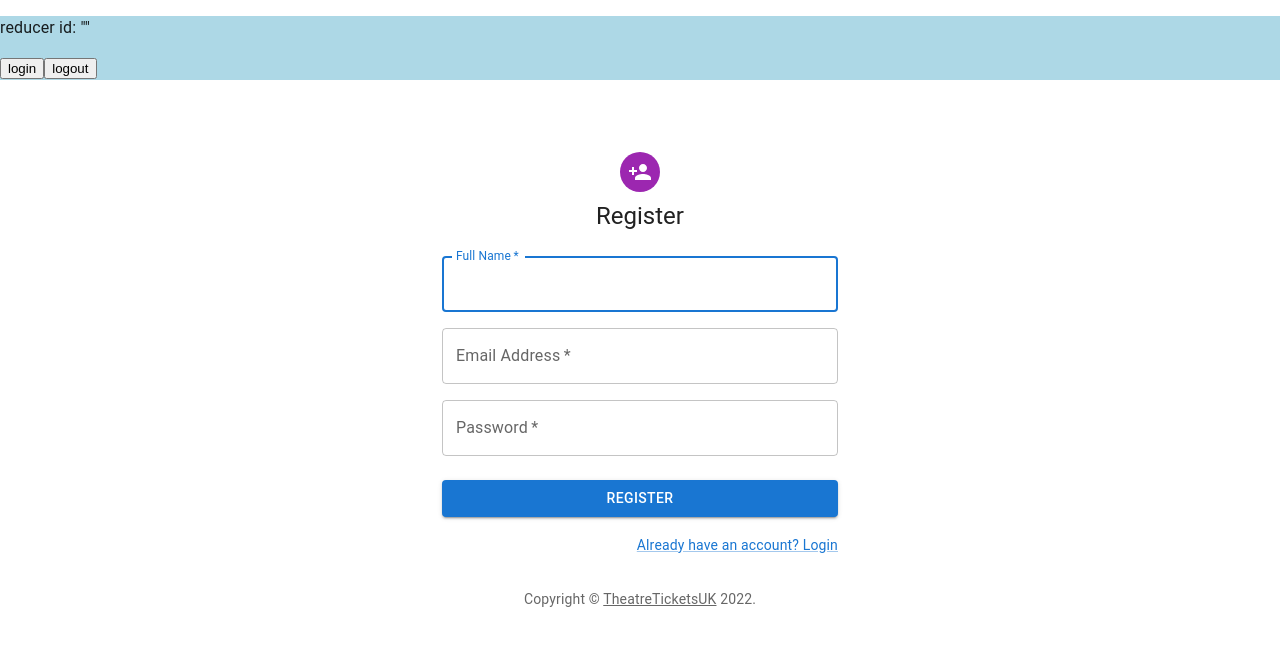
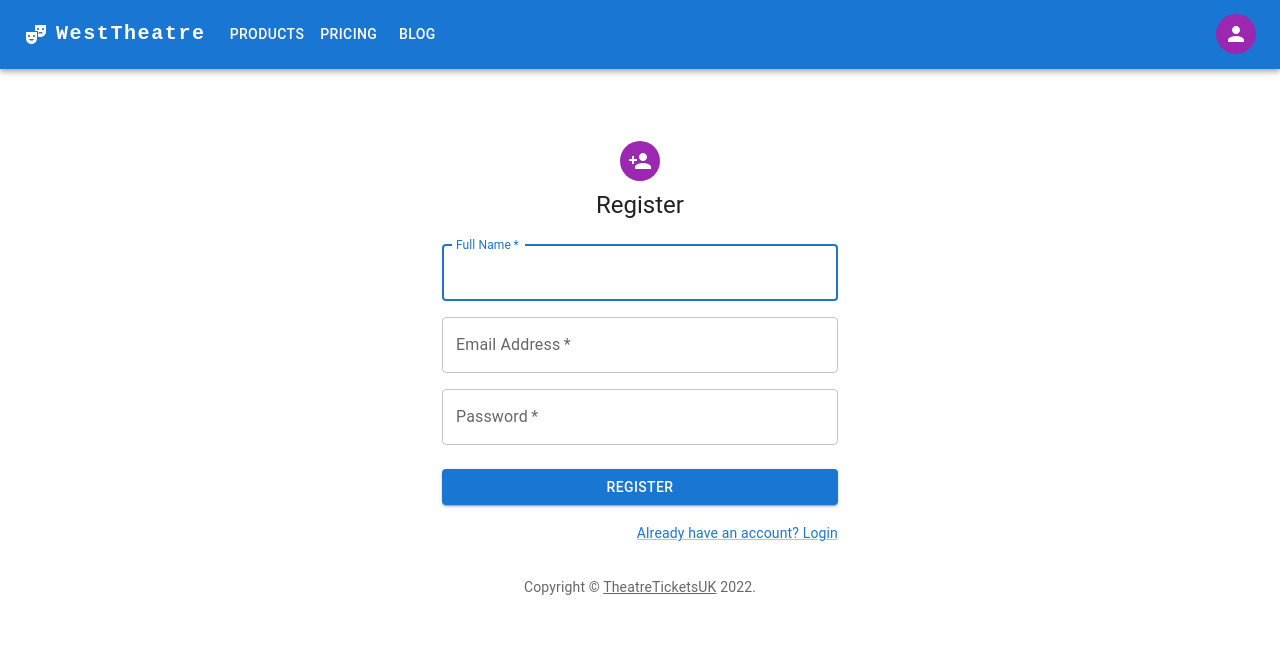
Before and after one commit to Yunus0or1/CP70032E-Final-Assignment, a React (Create React App) app: page /register in a window 1280 px wide. Shown: the top 646 px of the page. Built offline with nearby package versions, Linux system fonts and the light colour scheme.

Commit message:
header, ...
- changing id to user with regard to auth

```diff
--- a/src/App.js
+++ b/src/App.js
@@ -3,7 +3,7 @@
 
 // state
 import { useSelector } from "react-redux";
-import { selectId } from "./state/authSlice";
+import { selectUser } from "./state/authSlice";
 
 // routing
 import { Routes, Route, Navigate, Outlet } from "react-router-dom";
@@ -35,7 +35,7 @@
 };
 
 export const App = () => {
-  const user = useSelector(selectId);
+  const user = useSelector(selectUser);
 
   return (
     <>
--- a/src/components/Header.js
+++ b/src/components/Header.js
@@ -1,16 +1,216 @@
 import React, { useState } from "react";
+import AppBar from "@mui/material/AppBar";
+import Box from "@mui/material/Box";
+import Toolbar from "@mui/material/Toolbar";
+import IconButton from "@mui/material/IconButton";
+import Typography from "@mui/material/Typography";
+import Menu from "@mui/material/Menu";
+import MenuIcon from "@mui/icons-material/Menu";
+import Container from "@mui/material/Container";
+import Avatar from "@mui/material/Avatar";
+import TheaterComedyIcon from "@mui/icons-material/TheaterComedy";
+import Person from "@mui/icons-material/Person";
+import Button from "@mui/material/Button";
+import Tooltip from "@mui/material/Tooltip";
+import MenuItem from "@mui/material/MenuItem";
+import { useNavigate } from "react-router-dom";
+
 import { useSelector, useDispatch } from "react-redux";
-import { login, logout, selectId } from "../state/authSlice";
+import { login, logout, selectUser } from "../state/authSlice";
 
 export function Header() {
-  const id = useSelector(selectId);
+  const user = useSelector(selectUser);
+
   const dispatch = useDispatch();
+  const navigate = useNavigate();
+
+  const [anchorElNav, setAnchorElNav] = React.useState(null);
+  const [anchorElUser, setAnchorElUser] = React.useState(null);
+
+  const handleOpenNavMenu = (event) => {
+    setAnchorElNav(event.currentTarget);
+  };
+  const handleOpenUserMenu = (event) => {
+    setAnchorElUser(event.currentTarget);
+  };
+
+  const handleCloseNavMenu = () => {
+    setAnchorElNav(null);
+  };
+
+  const handleCloseUserMenu = () => {
+    setAnchorElUser(null);
+  };
+
+  const pages = ["Products", "Pricing", "Blog"];
+
+  const settings = user?.id
+    ? [
+        {
+          key: "0",
+          name: "Welcome, " + user.name + " (" + user.id + ")",
+          action: () => {},
+        },
+        {
+          key: "1",
+          name: "Logout",
+          action: () => {
+            navigate("/");
+            dispatch(logout());
+          },
+        },
+      ]
+    : [
+        {
+          key: "0",
+          name: "Register",
+          action: () => {
+            navigate("/register");
+          },
+        },
+        {
+          key: "1",
+          name: "Login",
+          action: () => {
+            navigate("/login");
+          },
+        },
+      ];
 
   return (
-    <div style={{backgroundColor: "lightblue"}}>
-      <p>reducer id: "{id}"</p>
-      <button onClick={() => dispatch(login("okay"))}>login</button>
-      <button onClick={() => dispatch(logout())}>logout</button>
-    </div>
+    <AppBar position="static">
+      <Container maxWidth="xl">
+        <Toolbar disableGutters>
+          <TheaterComedyIcon
+            sx={{ display: { xs: "none", md: "flex" }, mr: 1 }}
+          />
+          <Typography
+            variant="h6"
+            noWrap
+            component="a"
+            onClick={() => navigate("/")}
+            sx={{
+              cursor: "pointer",
+              mr: 2,
+              display: { xs: "none", md: "flex" },
+              fontFamily: "monospace",
+              fontWeight: 700,
+              letterSpacing: ".1rem",
+              color: "inherit",
+              textDecoration: "none",
+            }}
+          >
+            WestTheatre
+          </Typography>
+          <Box sx={{ flexGrow: 1, display: { xs: "flex", md: "none" } }}>
+            <IconButton
+              size="large"
+              aria-label="account of current user"
+              aria-controls="menu-appbar"
+              aria-haspopup="true"
+              onClick={handleOpenNavMenu}
+              color="inherit"
+            >
+              <MenuIcon />
+            </IconButton>
+            <Menu
+              id="menu-appbar"
+              anchorEl={anchorElNav}
+              anchorOrigin={{
+                vertical: "bottom",
+                horizontal: "left",
+              }}
+              keepMounted
+              transformOrigin={{
+                vertical: "top",
+                horizontal: "left",
+              }}
+              open={Boolean(anchorElNav)}
+              onClose={handleCloseNavMenu}
+              sx={{
+                display: { xs: "block", md: "none" },
+              }}
+            >
+              {pages.map((page) => (
+                <MenuItem key={page} onClick={handleCloseNavMenu}>
+                  <Typography textAlign="center">{page}</Typography>
+                </MenuItem>
+              ))}
+            </Menu>
+          </Box>
+          <TheaterComedyIcon
+            sx={{ display: { xs: "flex", md: "none" }, mr: 1 }}
+          />
+          <Typography
+            variant="h5"
+            noWrap
+            component="a"
+            onClick={() => navigate("/")}
+            sx={{
+              cursor: "pointer",
+              mr: 2,
+              display: { xs: "flex", md: "none" },
+              flexGrow: 1,
+              fontFamily: "monospace",
+              fontWeight: 700,
+              letterSpacing: ".1rem",
+              color: "inherit",
+              textDecoration: "none",
+            }}
+          >
+            WestTheatre
+          </Typography>
+          <Box sx={{ flexGrow: 1, display: { xs: "none", md: "flex" } }}>
+            {pages.map((page) => (
+              <Button
+                key={page}
+                onClick={handleCloseNavMenu}
+                sx={{ my: 2, color: "white", display: "block" }}
+              >
+                {page}
+              </Button>
+            ))}
+          </Box>
+
+          <Box sx={{ flexGrow: 0 }}>
+            <Tooltip title="Open settings">
+              <IconButton onClick={handleOpenUserMenu} sx={{ p: 0 }}>
+                <Avatar sx={{ bgcolor: "secondary.main" }}>
+                  <Person />
+                </Avatar>
+              </IconButton>
+            </Tooltip>
+            <Menu
+              sx={{ mt: "45px" }}
+              id="menu-appbar"
+              anchorEl={anchorElUser}
+              anchorOrigin={{
+                vertical: "top",
+                horizontal: "right",
+              }}
+              keepMounted
+              transformOrigin={{
+                vertical: "top",
+                horizontal: "right",
+              }}
+              open={Boolean(anchorElUser)}
+              onClose={handleCloseUserMenu}
+            >
+              {settings.map((setting) => (
+                <MenuItem key={setting.key} onClick={setting.action}>
+                  <Typography textAlign="center">{setting.name}</Typography>
+                </MenuItem>
+              ))}
+            </Menu>
+          </Box>
+        </Toolbar>
+      </Container>
+    </AppBar>
+
+    // <div style={{backgroundColor: "lightblue"}}>
+    //   <p>reducer id: "{id}"</p>
+    //   <button onClick={() => dispatch(login("okay"))}>login</button>
+    //   <button onClick={() => dispatch(logout())}>logout</button>
+    // </div>
   );
 }
--- a/src/pages/Login.js
+++ b/src/pages/Login.js
@@ -12,6 +12,8 @@
 import Container from "@mui/material/Container";
 import { createTheme, ThemeProvider } from "@mui/material/styles";
 import { useNavigate } from "react-router-dom";
+import { useDispatch } from "react-redux";
+import { login } from "../state/authSlice";
 
 const theme = createTheme();
 
@@ -20,34 +22,41 @@
   const [alert, setAlert] = useState();
 
   const navigate = useNavigate();
+  const dispatch = useDispatch();
 
   const handleSubmit = async (event) => {
     event.preventDefault();
-    const data = new FormData(event.currentTarget);
 
     setLoading(true);
 
+    // access form information
+    // const data = new FormData(event.currentTarget);
+    // console.log({
+    //     email: data.get("email"),
+    //     password: data.get("password"),
+    //   });
+
     // mimic API call
     await new Promise((resolve) => setTimeout(resolve, 1000));
+    const user = {
+      id: "248",
+      name: "Bobby",
+      email: "bobb@mail.com",
+      password: "ok",
+    };
 
     setLoading(false);
 
     const successful = true;
     if (successful) {
-      // upon success, clear the form and head to home
+      // upon success, set id, clear the form and head to home
+      dispatch(login(user));
       event.target.reset();
       navigate("/");
     } else {
       setAlert({ type: "error", message: "Something went wrong." });
     }
-
-    // // access form information
-    // console.log({
-    //     email: data.get("email"),
-    //     password: data.get("password"),
-    //   });
   };
-
   return (
     <ThemeProvider theme={theme}>
       <Container component="main" maxWidth="xs">
@@ -113,7 +122,7 @@
             <Grid container justifyContent="flex-end">
               <Grid item>
                 <Link
-                  href="#"
+                  sx={{ cursor: "pointer" }}
                   variant="body2"
                   onClick={() => navigate("/register")}
                 >
--- a/src/pages/Register.js
+++ b/src/pages/Register.js
@@ -127,7 +127,7 @@
             <Grid container justifyContent="flex-end">
               <Grid item>
                 <Link
-                  href="#"
+                  sx={{ cursor: "pointer" }}
                   variant="body2"
                   onClick={() => navigate("/login")}
                 >
--- a/src/state/authSlice.js
+++ b/src/state/authSlice.js
@@ -1,12 +1,8 @@
 import { createSlice } from "@reduxjs/toolkit";
 
 const initialState = {
-  id: JSON.parse(localStorage.getItem("id")) || null,
+  user: JSON.parse(localStorage.getItem("user")) || null,
 };
-
-// const defaultState = JSON.parse(
-//   localStorage.getItem('id')
-// ) || {id:};
 
 export const authSlices = createSlice({
   name: "auth",
@@ -15,18 +11,18 @@
   // business logic
   reducers: {
     login: (state, action) => {
-      state.id = action.payload;
-      localStorage.setItem("id", JSON.stringify(action.payload));
+      state.user = action.payload;
+      localStorage.setItem("user", JSON.stringify(action.payload));
     },
     logout: (state) => {
-      state.id = null;
-      localStorage.setItem("id", JSON.stringify(null));
+      state.user = null;
+      localStorage.setItem("user", JSON.stringify(null));
     },
   },
 });
 
 export const { login, logout } = authSlices.actions;
 
-export const selectId = (state) => state.auth.id;
+export const selectUser = (state) => state.auth.user;
 
 export default authSlices.reducer;
```
